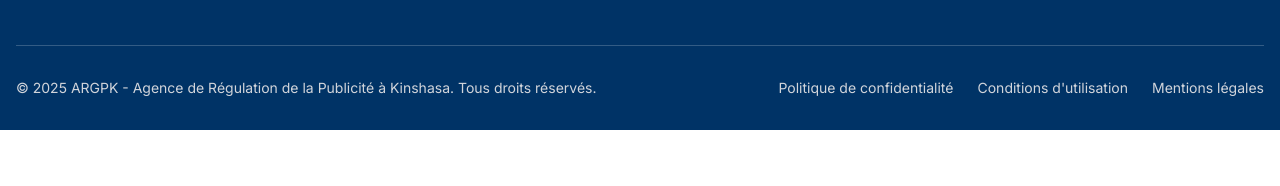
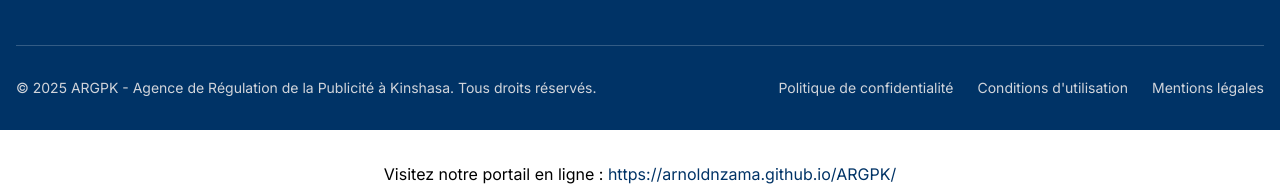
Before and after one commit to arnoldnzama/ARGPK, a plain HTML site: page index.html in a window 1280 px wide. Shown: the part 5915-6101 px from the top of the page. Before the commit the page ends 6045 px from the top, so only its background shows below. Drawn offline with nearby package versions, Linux system fonts and the light colour scheme; no server answers.

Commit message:
Update index.html

```diff
--- a/index.html
+++ b/index.html
@@ -623,6 +623,9 @@
     <button id="backToTop" class="fixed bottom-4 right-4 bg-primary text-white p-3 rounded-full shadow-lg opacity-0 invisible hover:bg-secondary transition-all duration-300">
         <i class="ri-arrow-up-line text-xl"></i>
     </button>
-
+<div class="mt-8 text-center">
+        <p>Visitez notre portail en ligne :
+            <a href="https://arnoldnzama.github.io/ARGPK/" target="_blank" class="text-primary hover:underline">https://arnoldnzama.github.io/ARGPK/</a>
+        </p>
 </body>
 </html>
```
